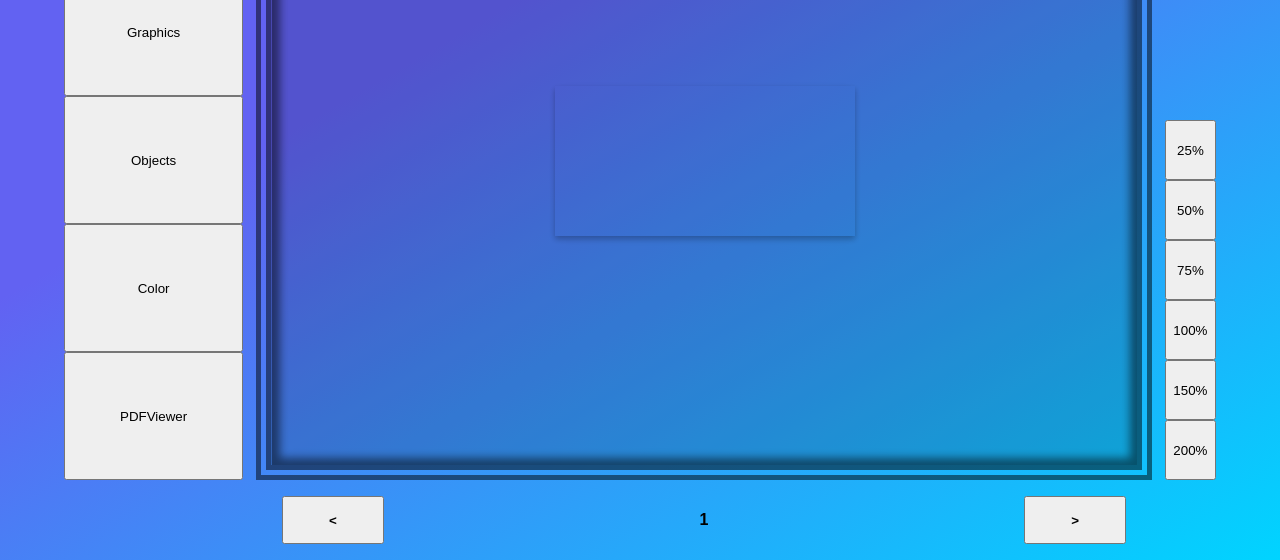
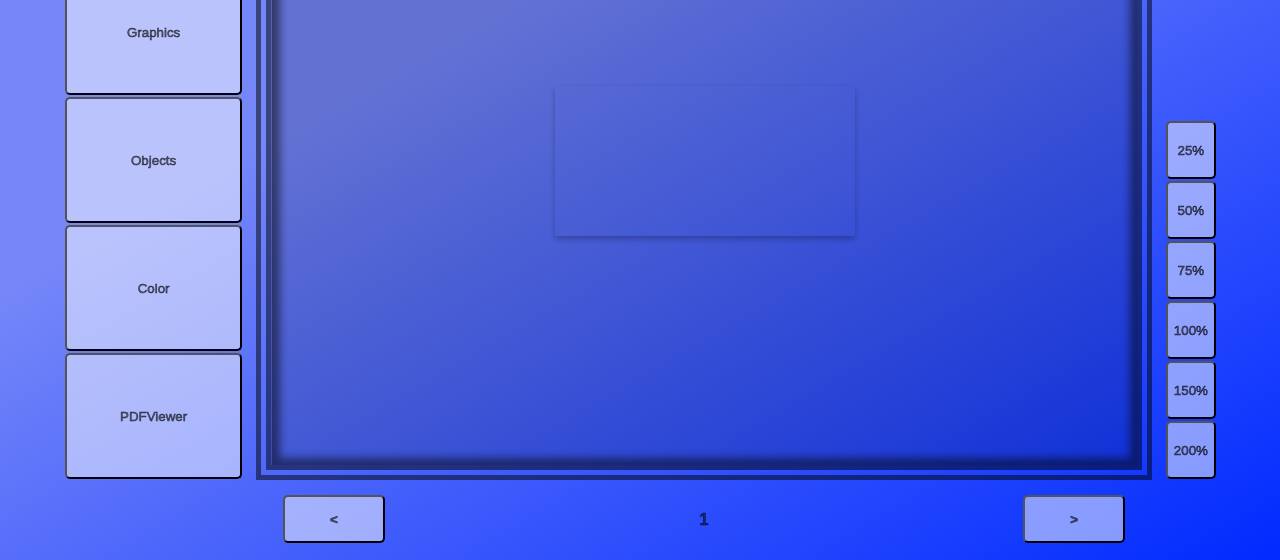
Before and after one commit to larsjueljensen/pdf-viewer, a website built with webpack: page public/index.html in a window 1280 px wide. Shown: the part 240-800 px from the top of the page. Built offline with nearby package versions, Linux system fonts and the light colour scheme.

Commit message:
Minor stuff

```diff
--- a/public/index.html
+++ b/public/index.html
@@ -7,8 +7,9 @@
             }
 
             body {
-                background: rgb(98,98,242);
-                background: linear-gradient(150deg, rgba(98,98,242,1) 35%, rgba(0,212,255,1) 100%);            }
+                background: rgba(255, 255, 255, 0.3);
+                background: linear-gradient(150deg, rgba(3, 35, 243, 0.55) 35%, rgb(0, 42, 255) 100%);
+            }
 
             pdf-viewer {
                 z-index: 10;
@@ -85,6 +86,17 @@
                 pointer-events: none;
             }
 
+            body {
+                -webkit-text-fill-color: rgba(0,0,0,0.5);
+                -webkit-text-stroke-width: 0.5px;
+                -webkit-text-stroke-color: rgba(0,0,0,0.75);
+            }
+
+            button {
+                background-color: rgba(255,255,255,0.5);
+                border-radius: 5px;
+                margin: 1px;
+            }
         </style>
         <script type="module" src="pdf-viewer.js"></script>
         <script>
```
